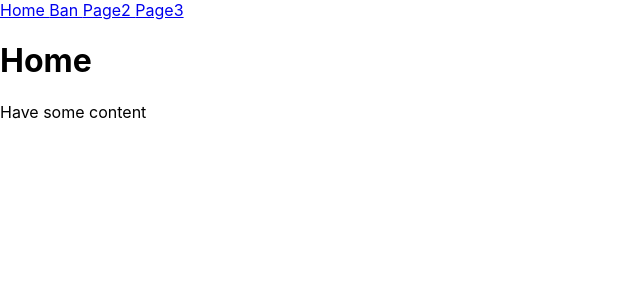
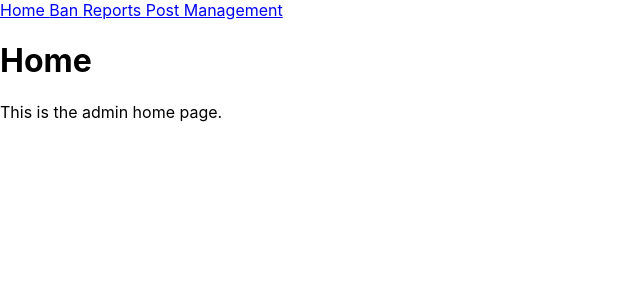
Before and after one commit to ChrisGKennedy/ClassRater, a React (Create React App) app in the folder client/: page / in a window 1280 px wide. Shown: the top 300 px of the page, without its empty margins (0-640 px from the left). Built offline with nearby package versions, Linux system fonts and the light colour scheme; the HTML template or start-up script is replaced by a standard one.

Commit message:
Updated the look of the pages

```diff
--- a/client/src/App.js
+++ b/client/src/App.js
@@ -4,10 +4,10 @@ import React, { Fragment } from "react";
 import { BrowserRouter as Router, Route, Link, Switch } from "react-router-dom";
 
 import Nav from "./components/Nav";
-import Page2 from './components/Page2';
-import Page3 from './components/Page3';
 import BanPage from './components/BanPage';
+import ReportsPage from './components/Reports'; //Reports
 import AdminHomePage from './components/AdminHomePage';
+import PostManagement from './components/PostManagement';
 
 function App() {
   return(
@@ -17,8 +17,8 @@ function App() {
         <Switch>
           <Route path = "/" exact component={AdminHomePage}/>
           <Route path = "/ban" exact component={BanPage}/>
-          <Route path = "/page2" exact component={Page2}/>
-          <Route path = "/page3" exact component={Page3}/>
+          <Route path = "/reports" exact component={ReportsPage}/>
+          <Route path = "/post_management" exact component={PostManagement}/>
         </Switch>
       </div>
     </Router>
--- a/client/src/components/AdminHomePage.js
+++ b/client/src/components/AdminHomePage.js
@@ -4,7 +4,7 @@ const AdminHomePage = () => {
     return (
         <div>
           <h1>Home</h1>
-          <div>Have some content</div>
+          <div>This is the admin home page.</div>
         </div>
     );
 };
--- a/client/src/components/BanPage.js
+++ b/client/src/components/BanPage.js
@@ -4,7 +4,7 @@ const BanPage = () => {
     return (
         <div>
           <h1>Ban</h1>
-          <div>Have some content</div>
+          <div>This is the ban page.</div>
         </div>
     );
 };
--- a/client/src/components/Nav.js
+++ b/client/src/components/Nav.js
@@ -7,8 +7,8 @@ function Nav(){
             <u1 className = "nav-links">
                 <Link to = "/"> Home </Link>
                 <Link to = "/ban"> Ban </Link>
-                <Link to = "/page2"> Page2 </Link>
-                <Link to = "/page3"> Page3 </Link>
+                <Link to = "/reports"> Reports </Link>
+                <Link to = "/post_management"> Post Management </Link>
             </u1>
         </nav>
     );
--- a/client/src/components/Page2.js
+++ /dev/null
@@ -1,13 +0,0 @@
-import React, { Fragment } from "react";
-import { Link } from "react-router-dom";
-
-const Page2 = () => {
-    return (
-        <div>
-          <h1>Page2</h1>
-          <div>Have some content</div>
-        </div>
-    );
-};
-
-export default Page2;
--- a/client/src/components/Page3.js
+++ /dev/null
@@ -1,13 +0,0 @@
-import React, { Fragment } from "react";
-import { Link } from "react-router-dom";
-
-const Page3 = () => {
-    return (
-        <div>
-          <h1>Page3</h1>
-          <div>Have some content</div>
-        </div>
-    );
-};
-
-export default Page3;
--- /dev/null
+++ b/client/src/components/PostManagement.js
@@ -0,0 +1,13 @@
+import React, { Fragment } from "react";
+import { Link } from "react-router-dom";
+
+const PostManagement = () => {
+    return (
+        <div>
+          <h1>Post Management</h1>
+          <div>This is the post management page.</div>
+        </div>
+    );
+};
+
+export default PostManagement;
--- /dev/null
+++ b/client/src/components/Reports.js
@@ -0,0 +1,13 @@
+import React, { Fragment } from "react";
+import { Link } from "react-router-dom";
+
+const Reports = () => {
+    return (
+        <div>
+          <h1>Reports</h1>
+          <div>This is the reports page</div>
+        </div>
+    );
+};
+
+export default Reports;
```
